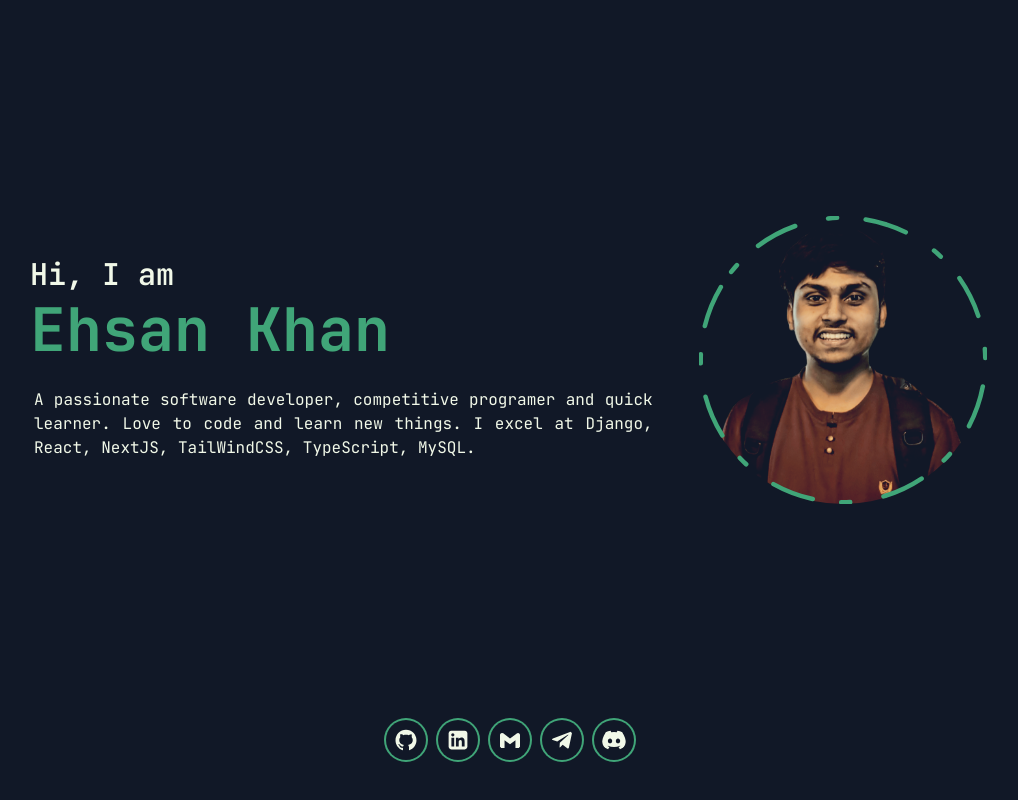
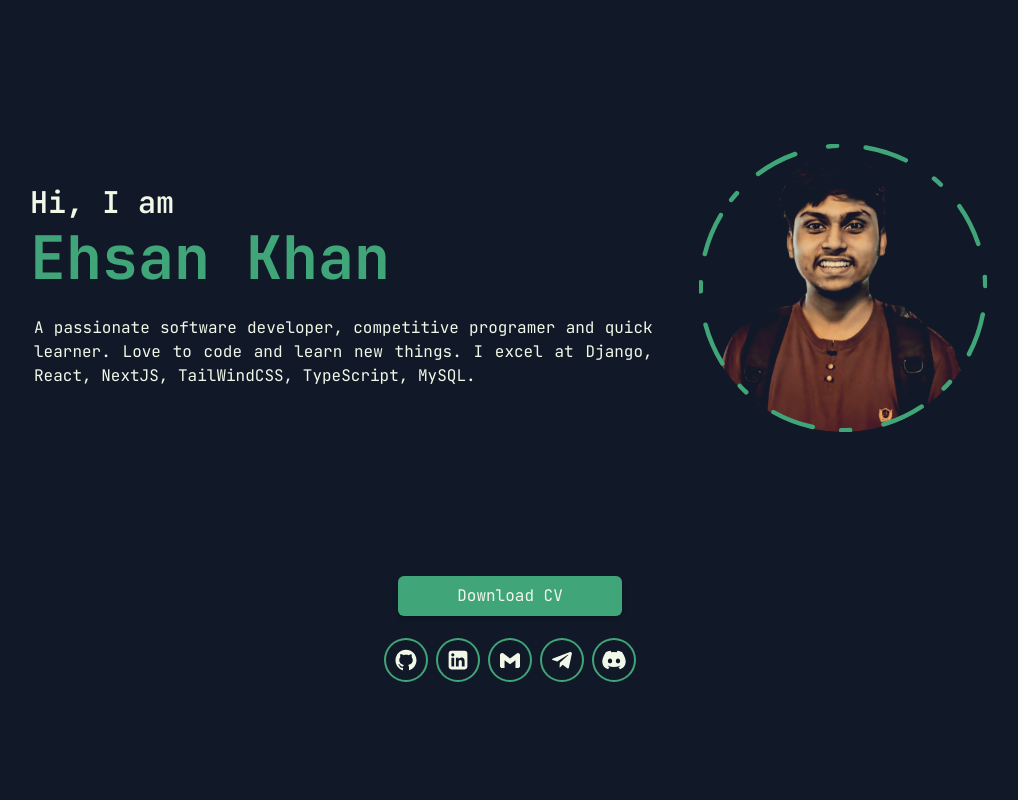
Before and after one commit to ehsan18t/ehsan-pages, a Next.js app: page / in a window 1280 px wide. Shown: the whole page, without its empty margins (130-1148 px from the left). Built offline with nearby package versions, Linux system fonts and the light colour scheme.

Commit message:
added cv download button

```diff
--- a/src/components/sections/hero/Hero.tsx
+++ b/src/components/sections/hero/Hero.tsx
@@ -5,9 +5,11 @@ import Photo from "./Photo";
 const Hero = () => {
   return (
     <section className="h-screen pb-0 md:pb-20 px-6 sm:px-12 md:px-32 lg:px-40 bg-background text-foreground">
-      <div className="h-3/4 md:h-full w-full grid md:grid-cols-3 md:gap-10 items-center justify-self-center justify-items-center">
-        <Introduction />
-        <Photo />
+      <div className="h-4/5">
+        <div className="h-full md:h-full w-full grid md:grid-cols-3 md:gap-10 items-center justify-self-center justify-items-center">
+          <Introduction />
+          <Photo />
+        </div>
       </div>
       <SocialBar />
     </section>
--- a/src/components/social/SocialBar.tsx
+++ b/src/components/social/SocialBar.tsx
@@ -4,11 +4,14 @@ import { AiFillGithub, AiFillLinkedin } from "react-icons/ai";
 import { BiLogoGmail, BiLogoTelegram } from "react-icons/bi";
 import { BsDiscord } from "react-icons/bs";
 
+import Button from "../button/Button";
 import Social from "./Social";
 
 const SocialBar = () => {
   const socials = Info.socials;
   return (
+    <div className="flex flex-col gap-6 items-center justify-center">
+      <Button className="w-56">Download CV</Button>
       <MotionDiv
         className="flex gap-3 justify-center"
         initial={{ opacity: 0, y: 40 }}
@@ -24,12 +27,16 @@ const SocialBar = () => {
           link={`https://linkedin.com/in/${socials.linkedin}`}
         />
         <Social Icon={BiLogoGmail} link={`mailto:${socials.gmail}`} />
-      <Social Icon={BiLogoTelegram} link={`https://t.me/${socials.telegram}`} />
+        <Social
+          Icon={BiLogoTelegram}
+          link={`https://t.me/${socials.telegram}`}
+        />
         <Social
           Icon={BsDiscord}
           link={`https://discord.com/users/${socials.discord}`}
         />
       </MotionDiv>
+    </div>
   );
 };
 
```
Lines whose indentation alone changed are shown as unchanged.
